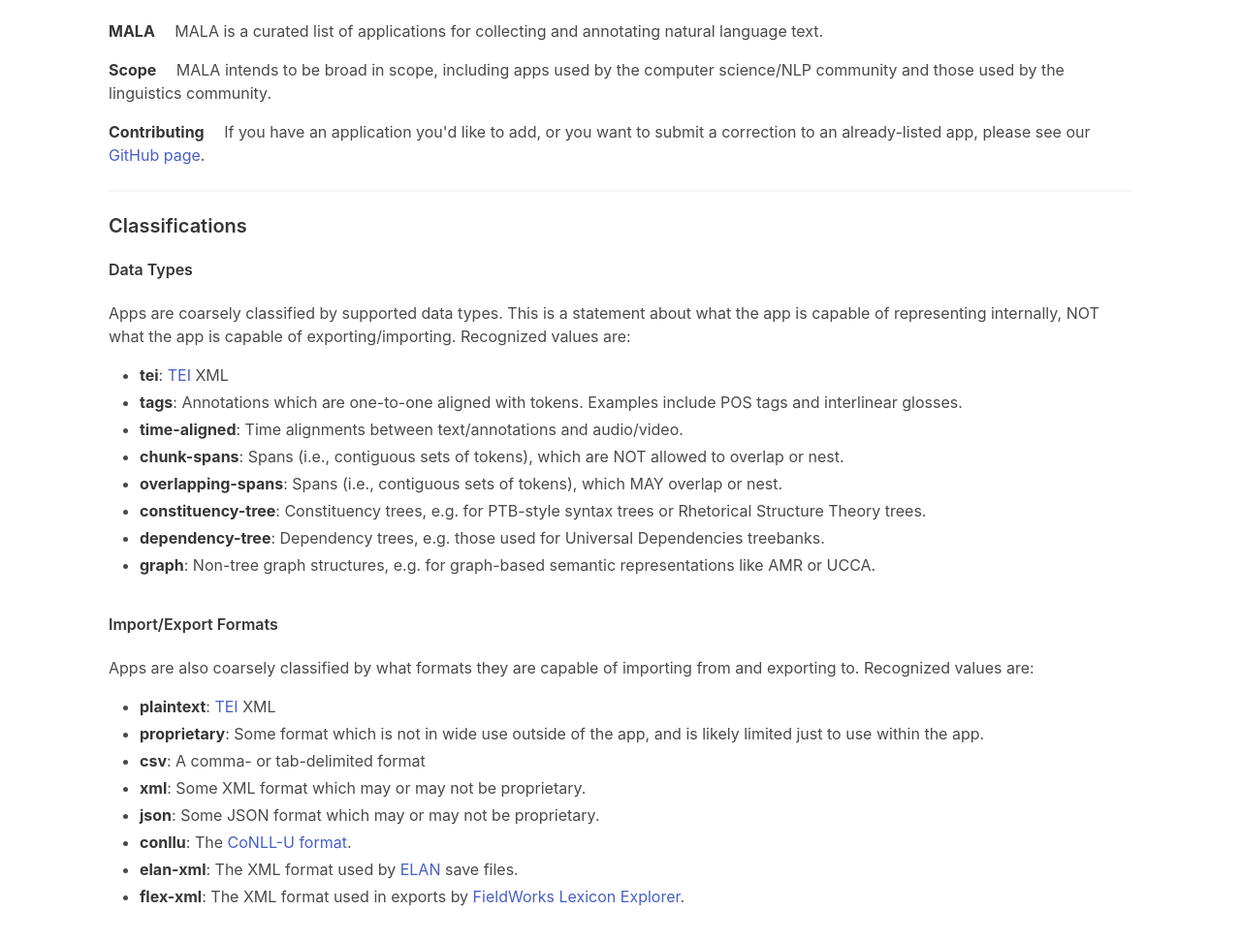
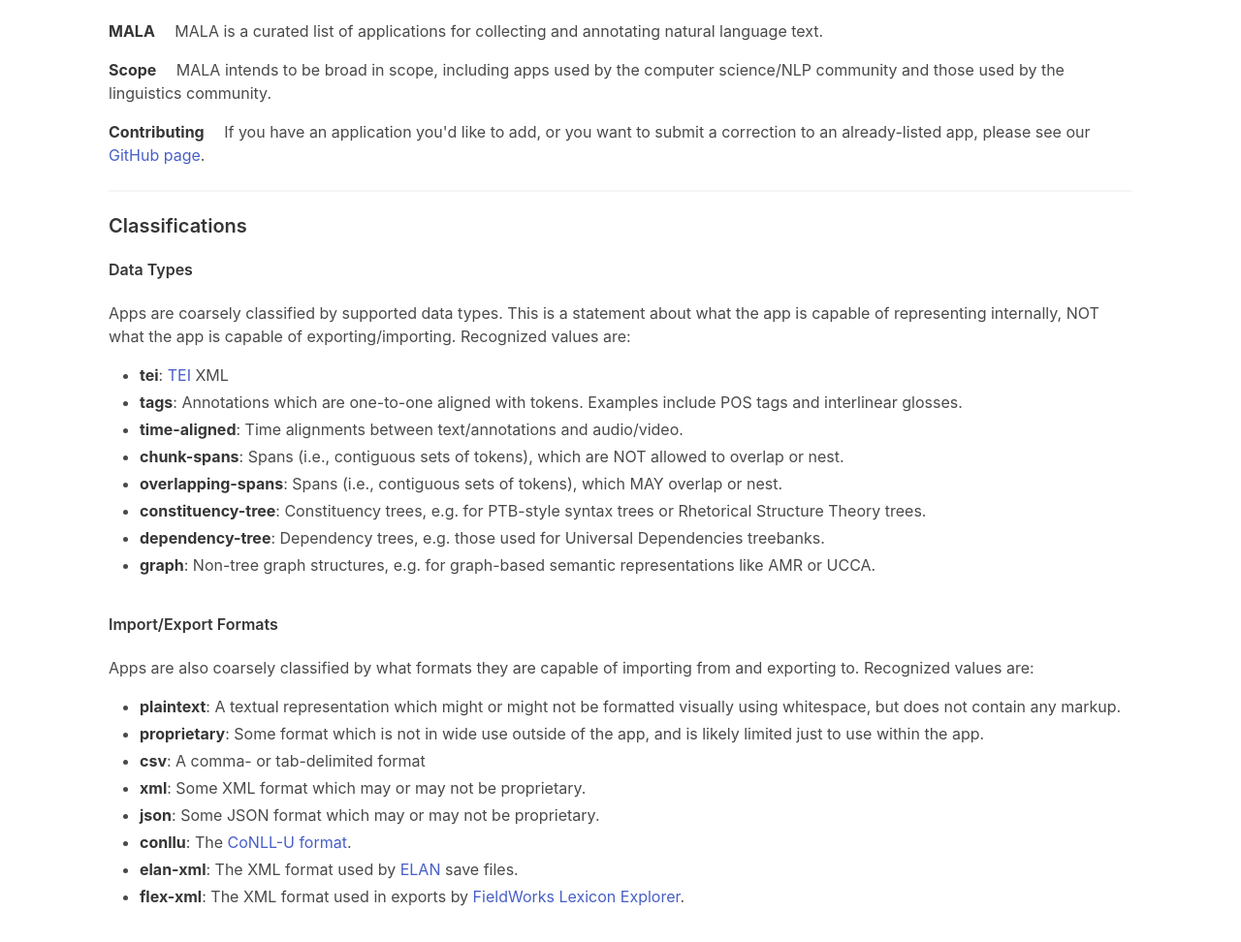
Before and after one commit to lgessler/mala, a React app: page src/page-about/tmpl.html in a window 1280 px wide. Shown: the part 128-1100 px from the top of the page at 97% size. Built offline with nearby package versions, Linux system fonts and the light colour scheme; some packages are replaced by stand-ins of ours.

Commit message:
fix plaintext

```diff
--- a/src/page-about/tmpl.html
+++ b/src/page-about/tmpl.html
@@ -48,7 +48,7 @@
     Apps are also coarsely classified by what formats they are capable of importing from and exporting to.
     Recognized values are:
     <ul>
-      <li><strong>plaintext</strong>: <a href="https://en.wikipedia.org/wiki/Text_Encoding_Initiative">TEI</a> XML</li>
+      <li><strong>plaintext</strong>: A textual representation which might or might not be formatted visually using whitespace, but does not contain any markup.</li>
       <li><strong>proprietary</strong>: Some format which is not in wide use outside of the app, and is likely limited just to use within the app.</li>
       <li><strong>csv</strong>: A comma- or tab-delimited format</li>
       <li><strong>xml</strong>: Some XML format which may or may not be proprietary.</li>
```
